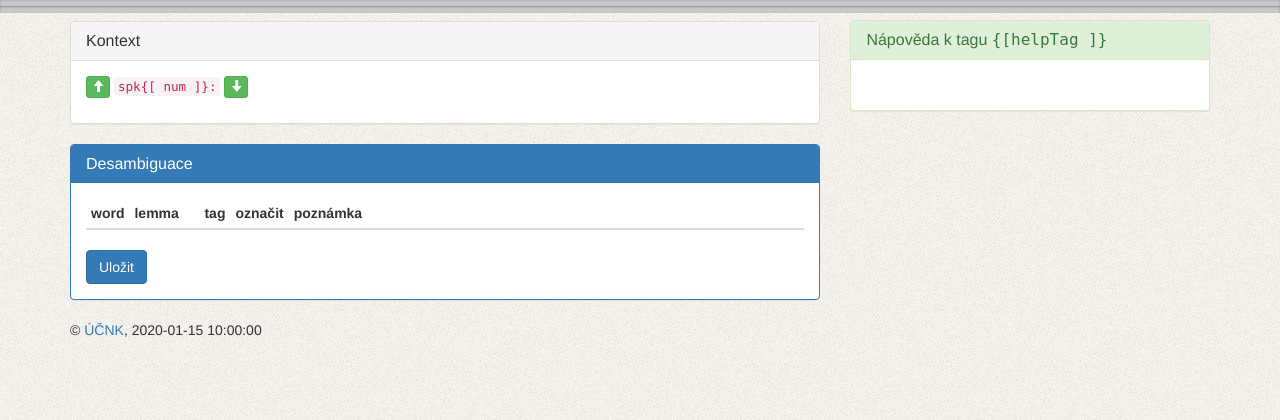
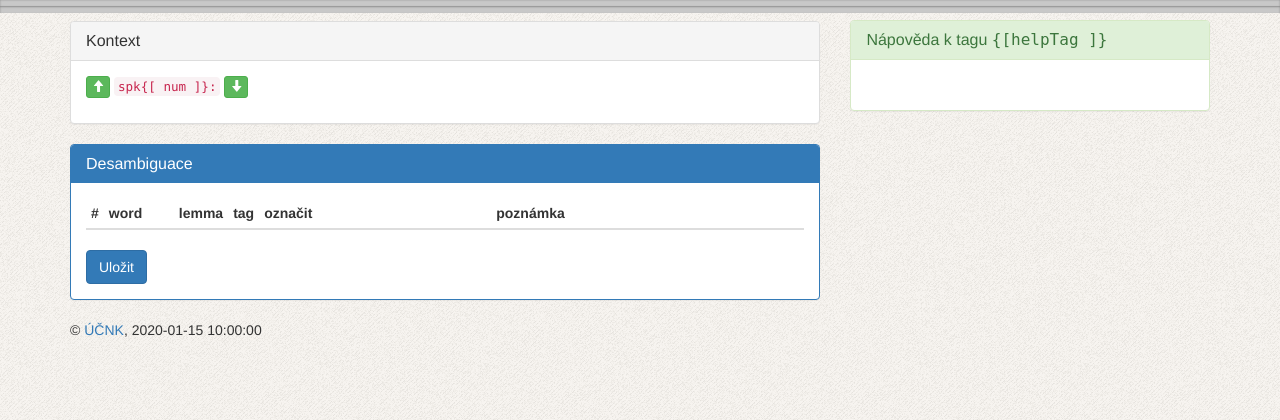
Before and after one commit to dlukes/kudlanka, a Python web app: template kudlanka/templates/edit.html in a window 1280 px wide. Shown: the part 51-471 px from the top of the page. Run offline with Jinja, Linux system fonts and the light colour scheme; the template is opened without the code that fills it: most values are stand-ins (such as "Sample title", 1, 10 or a date in 2020); lists and menus that the app fills with data are empty; some libraries are stand-ins or nearby versions.

Commit message:
add position number column to disamb form

```diff
--- a/kudlanka/templates/edit.html
+++ b/kudlanka/templates/edit.html
@@ -76,6 +76,7 @@
               <table class="table table-condensed">
                 <thead>
                   <tr>
+                    <th>#</th>
                     <th>word</th>
                     <th>lemma</th>
                     <th>tag</th>
@@ -85,6 +86,9 @@
                 </thead>
                 <tbody>
                   <tr ng-class="{highlight: pos.flag}" ng-repeat="pos in utt">
+
+                    <!-- # column -->
+                    <td class="text-muted">{[ $index + 1 ]}</td>
 
                     <!-- word column -->
                     <td>{[ pos.word ]}</td>
```
